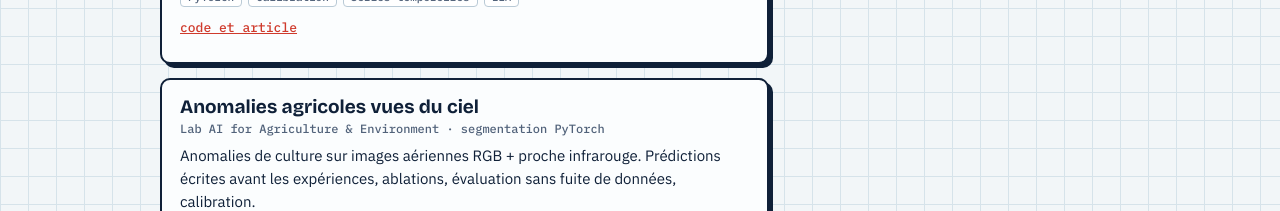
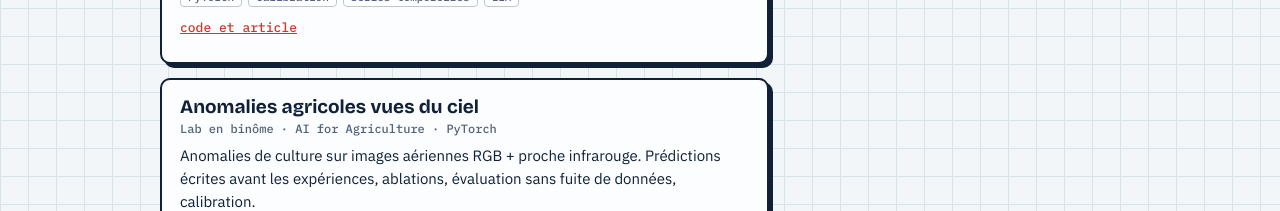
Before and after one commit to nataname78/nataname78.github.io, a plain HTML site: page cv.html in a window 1280 px wide. Shown: the part 1560-1771 px from the top of the page. Drawn offline with nearby package versions, Linux system fonts and the light colour scheme.

Commit message:
Update project description in cv.html

```diff
--- a/cv.html
+++ b/cv.html
@@ -168,7 +168,7 @@ footer{padding:0 0 40px;text-align:center}
 
     <article class="card" data-t="ml recherche">
       <h3>Anomalies agricoles vues du ciel</h3>
-      <p class="meta">Lab AI for Agriculture &amp; Environment · segmentation PyTorch</p>
+      <p class="meta">Lab en binôme · AI for Agriculture · PyTorch</p>
       <p>Anomalies de culture sur images aériennes RGB + proche infrarouge. Prédictions écrites avant les expériences, ablations, évaluation sans fuite de données, calibration.</p>
       <div class="res">Découpage par tuile : +67 % d'optimisme (0,1038 contre 0,0620 par champ) · NDVI sans effet utile</div>
       <div class="tags"><span>PyTorch</span><span>U-Net</span><span>DeepLabv3+</span><span>Évaluation</span></div>
```
